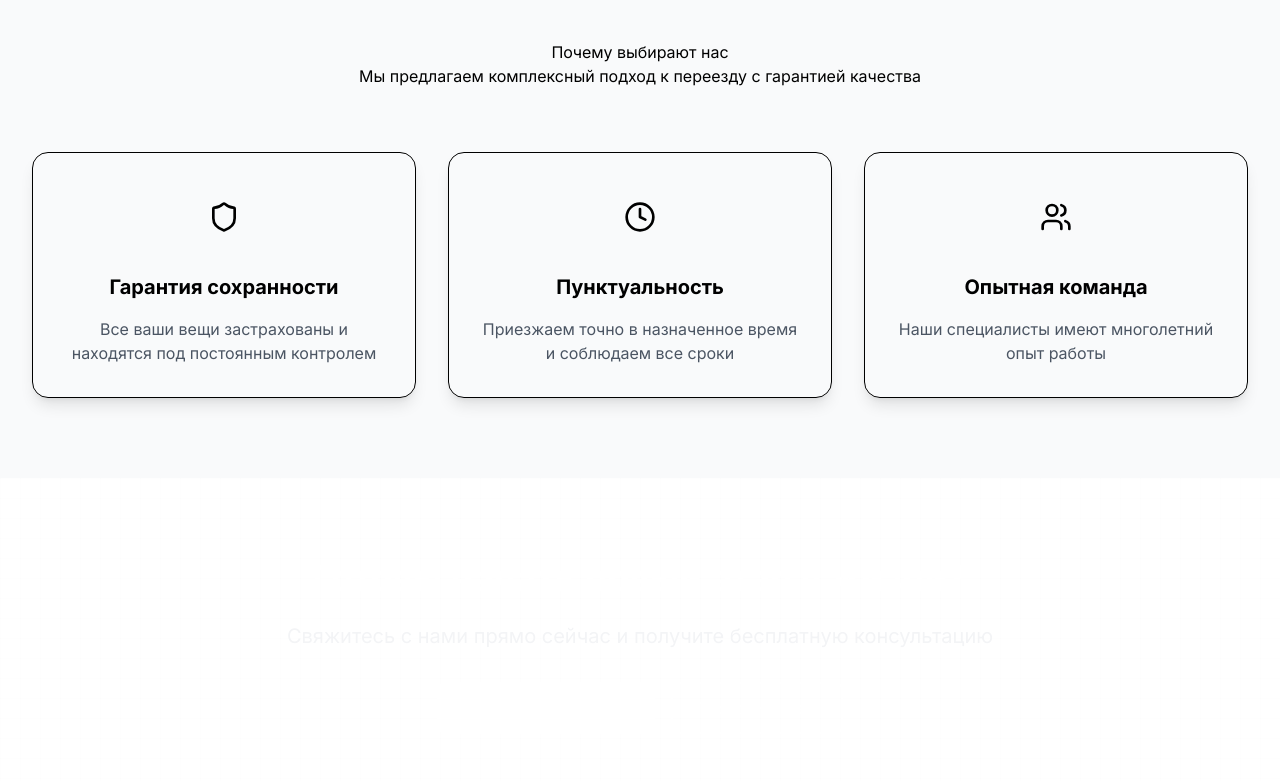
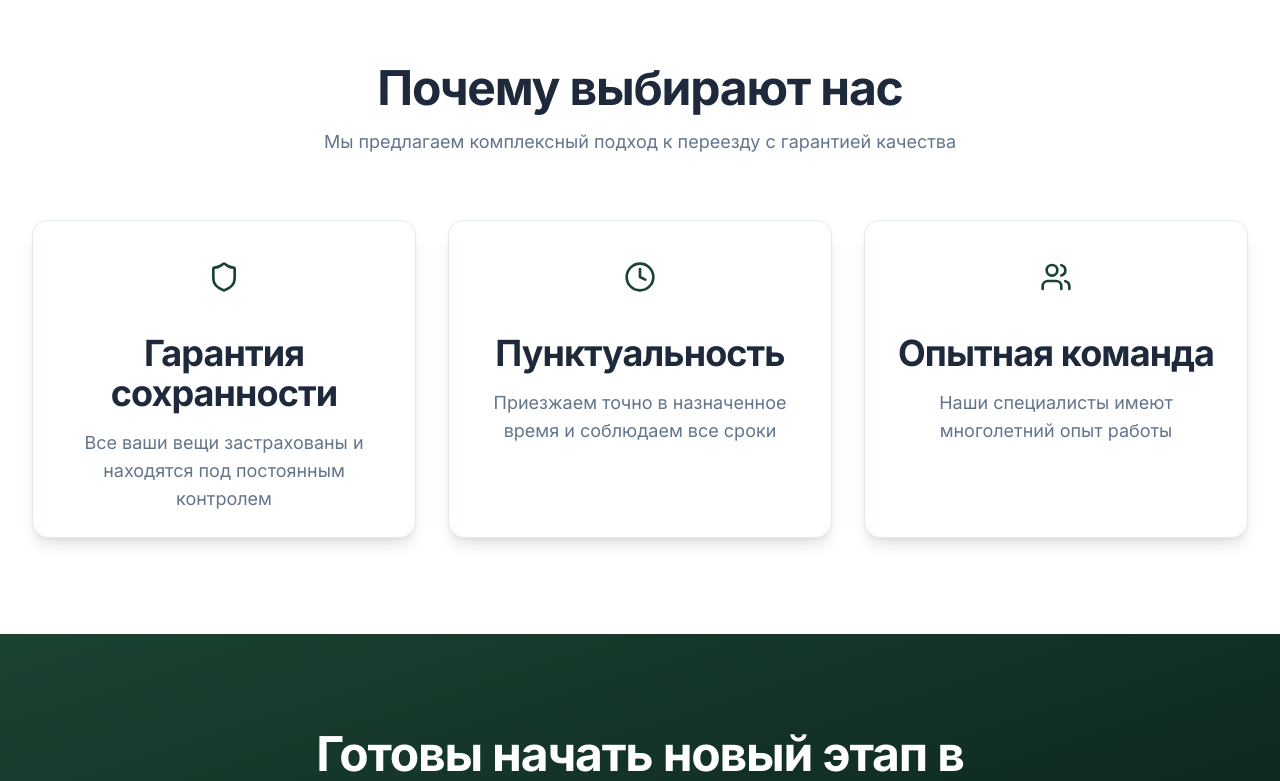
Before and after one commit to lesha358/svoiludi, a Next.js app: page / in a window 1280 px wide. Shown: the part 1380-2161 px from the top of the page. Built offline with nearby package versions, Linux system fonts and the light colour scheme.

Commit message:
Обновление проекта: переход на Next.js

```diff
--- a/src/app/globals.css
+++ b/src/app/globals.css
@@ -2,51 +2,37 @@
 @tailwind components;
 @tailwind utilities;
 
-@layer base {
-  :root {
-    --background: 0 0% 100%;
-    --foreground: 222.2 84% 4.9%;
-    --card: 0 0% 100%;
-    --card-foreground: 222.2 84% 4.9%;
-    --popover: 0 0% 100%;
-    --popover-foreground: 222.2 84% 4.9%;
-    --primary: 142.1 76.2% 36.3%;
-    --primary-foreground: 355.7 100% 97.3%;
-    --secondary: 142.1 76.2% 36.3%;
-    --secondary-foreground: 355.7 100% 97.3%;
-    --muted: 210 40% 96.1%;
-    --muted-foreground: 215.4 16.3% 46.9%;
-    --accent: 142.1 76.2% 36.3%;
-    --accent-foreground: 355.7 100% 97.3%;
-    --destructive: 0 84.2% 60.2%;
-    --destructive-foreground: 210 40% 98%;
-    --border: 214.3 31.8% 91.4%;
-    --input: 214.3 31.8% 91.4%;
-    --ring: 142.1 76.2% 36.3%;
-    --radius: 0.5rem;
-  }
+:root {
+  --primary: #1b4332;
+  --primary-light: #2d6a4f;
+  --primary-dark: #081c15;
+  --accent: #40916c;
+  --background: #ffffff;
+  --foreground: #1e293b;
+  --card: #ffffff;
+  --card-foreground: #1e293b;
+  --popover: #ffffff;
+  --popover-foreground: #1e293b;
+  --muted: #f1f5f9;
+  --muted-foreground: #64748b;
+  --border: #e2e8f0;
+  --input: #e2e8f0;
+  --ring: #1b4332;
+  --radius: 0.75rem;
+}
 
-  .dark {
-    --background: 222.2 84% 4.9%;
-    --foreground: 210 40% 98%;
-    --card: 222.2 84% 4.9%;
-    --card-foreground: 210 40% 98%;
-    --popover: 222.2 84% 4.9%;
-    --popover-foreground: 210 40% 98%;
-    --primary: 142.1 70.6% 45.3%;
-    --primary-foreground: 144.9 80.4% 10%;
-    --secondary: 142.1 70.6% 45.3%;
-    --secondary-foreground: 144.9 80.4% 10%;
-    --muted: 217.2 32.6% 17.5%;
-    --muted-foreground: 215 20.2% 65.1%;
-    --accent: 142.1 70.6% 45.3%;
-    --accent-foreground: 144.9 80.4% 10%;
-    --destructive: 0 62.8% 30.6%;
-    --destructive-foreground: 210 40% 98%;
-    --border: 217.2 32.6% 17.5%;
-    --input: 217.2 32.6% 17.5%;
-    --ring: 142.4 71.8% 29.2%;
-  }
+.dark {
+  --background: #0f172a;
+  --foreground: #f8fafc;
+  --card: #1e293b;
+  --card-foreground: #f8fafc;
+  --popover: #1e293b;
+  --popover-foreground: #f8fafc;
+  --muted: #1e293b;
+  --muted-foreground: #94a3b8;
+  --border: #1e293b;
+  --input: #1e293b;
+  --ring: #2d6a4f;
 }
 
 @layer base {
@@ -54,41 +40,64 @@
     @apply border-border;
   }
   body {
-    @apply bg-background text-foreground;
+    @apply bg-background text-foreground antialiased;
+    font-feature-settings: "rlig" 1, "calt" 1;
+  }
+  h1, h2, h3, h4, h5, h6 {
+    @apply font-bold tracking-tight;
+  }
+  h1 {
+    @apply text-4xl sm:text-5xl lg:text-6xl;
+  }
+  h2 {
+    @apply text-3xl sm:text-4xl lg:text-5xl;
+  }
+  h3 {
+    @apply text-2xl sm:text-3xl lg:text-4xl;
+  }
+  h4 {
+    @apply text-xl sm:text-2xl lg:text-3xl;
+  }
+  p {
+    @apply leading-relaxed text-base sm:text-lg;
   }
 }
 
 @layer components {
   .container {
-    @apply max-w-7xl mx-auto px-4 sm:px-6 lg:px-8;
-  }
-
-  .card {
-    @apply bg-card rounded-2xl shadow-lg border border-border;
-  }
-
-  .btn-primary {
-    @apply bg-primary text-white hover:bg-accent;
-  }
-
-  .btn-secondary {
-    @apply bg-accent text-white hover:bg-primary;
-  }
-
-  .btn-outline {
-    @apply border-2 border-primary text-primary hover:bg-primary hover:text-white;
-  }
-
-  .btn-ghost {
-    @apply hover:bg-accent hover:text-white;
-  }
-
-  .btn {
-    @apply inline-flex items-center justify-center rounded-lg px-6 py-3 text-base font-medium transition-colors focus-visible:outline-none focus-visible:ring-2 focus-visible:ring-ring focus-visible:ring-offset-2 disabled:opacity-50 disabled:pointer-events-none ring-offset-background;
+    @apply mx-auto px-4 sm:px-6 lg:px-8 max-w-7xl;
   }
 
   .section {
     @apply py-16 sm:py-20 lg:py-24;
+  }
+
+  .card {
+    @apply bg-card rounded-2xl shadow-lg border border-border p-6;
+  }
+
+  .btn {
+    @apply inline-flex items-center justify-center rounded-md text-sm font-medium transition-colors focus-visible:outline-none focus-visible:ring-2 focus-visible:ring-ring focus-visible:ring-offset-2 disabled:opacity-50 disabled:pointer-events-none ring-offset-background px-4 py-2;
+  }
+
+  .btn-primary {
+    @apply bg-primary text-white hover:bg-primary-light shadow-sm;
+  }
+
+  .btn-secondary {
+    @apply bg-accent text-white hover:bg-primary-light shadow-sm;
+  }
+
+  .btn-outline {
+    @apply border-2 border-primary text-primary hover:bg-primary hover:text-white shadow-sm;
+  }
+
+  .btn-ghost {
+    @apply hover:bg-accent/10 text-accent hover:text-primary;
+  }
+
+  .btn-link {
+    @apply underline-offset-4 hover:underline text-primary;
   }
 
   .input {
--- a/src/app/page.tsx
+++ b/src/app/page.tsx
@@ -16,42 +16,42 @@ export default function Home() {
         <AnimatedServices />
 
         {/* Преимущества */}
-        <section className="py-20 bg-gray-50">
+        <section className="section bg-muted/50">
           <div className="container">
             <div className="text-center mb-16">
-              <h2 className="section-title">Почему выбирают нас</h2>
-              <p className="section-subtitle">
+              <h2 className="mb-4">Почему выбирают нас</h2>
+              <p className="text-muted-foreground max-w-2xl mx-auto">
                 Мы предлагаем комплексный подход к переезду с гарантией качества
               </p>
             </div>
 
             <div className="grid grid-cols-1 md:grid-cols-3 gap-8">
-              <div className="card p-8 text-center">
+              <div className="card text-center">
                 <div className="w-16 h-16 bg-primary/10 rounded-full flex items-center justify-center mx-auto mb-6">
                   <Shield className="h-8 w-8 text-primary" />
                 </div>
-                <h3 className="text-xl font-bold mb-4">Гарантия сохранности</h3>
-                <p className="text-gray-600">
+                <h3 className="mb-4">Гарантия сохранности</h3>
+                <p className="text-muted-foreground">
                   Все ваши вещи застрахованы и находятся под постоянным контролем
                 </p>
               </div>
 
-              <div className="card p-8 text-center">
+              <div className="card text-center">
                 <div className="w-16 h-16 bg-primary/10 rounded-full flex items-center justify-center mx-auto mb-6">
                   <Clock className="h-8 w-8 text-primary" />
                 </div>
-                <h3 className="text-xl font-bold mb-4">Пунктуальность</h3>
-                <p className="text-gray-600">
+                <h3 className="mb-4">Пунктуальность</h3>
+                <p className="text-muted-foreground">
                   Приезжаем точно в назначенное время и соблюдаем все сроки
                 </p>
               </div>
 
-              <div className="card p-8 text-center">
+              <div className="card text-center">
                 <div className="w-16 h-16 bg-primary/10 rounded-full flex items-center justify-center mx-auto mb-6">
                   <Users className="h-8 w-8 text-primary" />
                 </div>
-                <h3 className="text-xl font-bold mb-4">Опытная команда</h3>
-                <p className="text-gray-600">
+                <h3 className="mb-4">Опытная команда</h3>
+                <p className="text-muted-foreground">
                   Наши специалисты имеют многолетний опыт работы
                 </p>
               </div>
@@ -60,22 +60,22 @@ export default function Home() {
         </section>
 
         {/* CTA Section */}
-        <section className="py-20 bg-gradient-to-br from-primary to-primary-dark text-white relative overflow-hidden">
+        <section className="section bg-gradient-to-br from-primary to-primary-dark text-white relative overflow-hidden">
           <div className="absolute inset-0 bg-[url('/pattern.svg')] opacity-10" />
           <div className="container relative z-10">
             <div className="max-w-3xl mx-auto text-center">
-              <h2 className="text-3xl md:text-4xl font-bold mb-6">
+              <h2 className="mb-6">
                 Готовы начать новый этап в жизни?
               </h2>
-              <p className="text-xl mb-8 text-gray-100">
+              <p className="text-lg mb-8 text-white/90">
                 Свяжитесь с нами прямо сейчас и получите бесплатную консультацию
               </p>
               <div className="flex flex-col sm:flex-row gap-4 justify-center">
-                <Link href="/contacts" className="btn bg-white text-primary hover:bg-gray-100">
+                <Link href="/contacts" className="btn bg-white text-primary hover:bg-white/90">
                   Заказать переезд
                   <ArrowRight className="ml-2 h-5 w-5" />
                 </Link>
-                <a href="tel:+79001234567" className="btn border-2 border-white hover:bg-white/10">
+                <a href="tel:+79001234567" className="btn border-2 border-white text-white hover:bg-white/10">
                   Позвонить нам
                 </a>
               </div>
```
